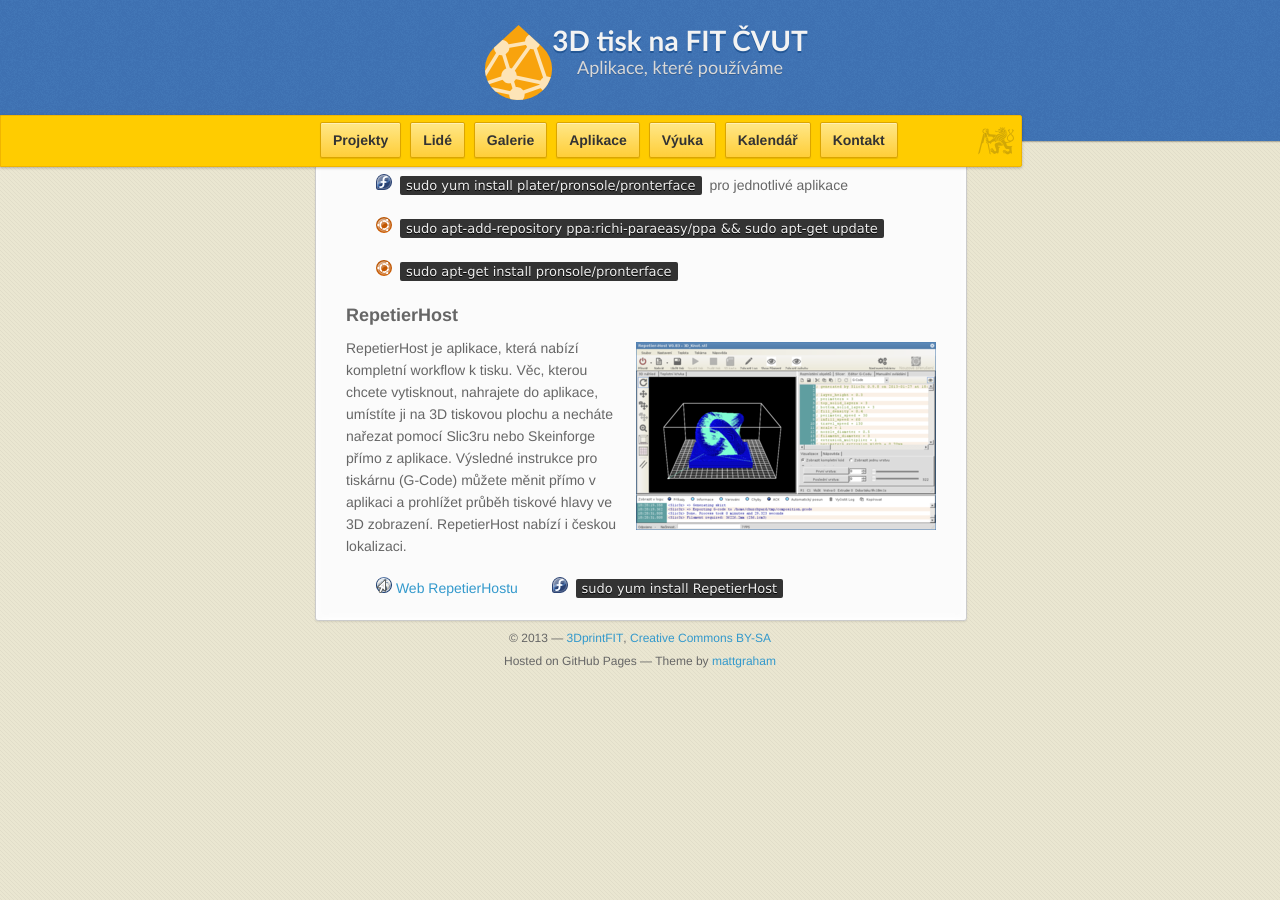
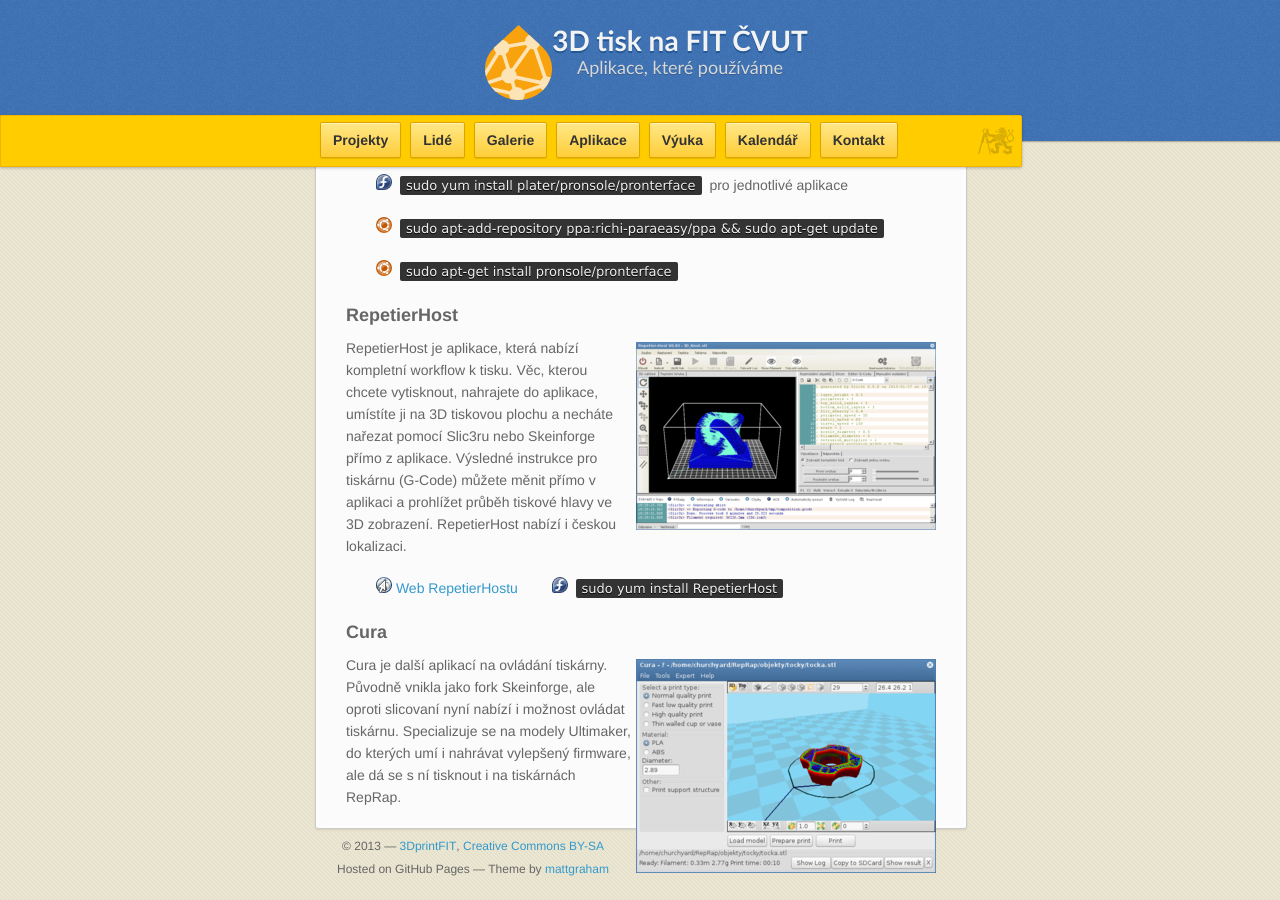
Before and after one commit to 3DprintFIT/3dprintfit.github.com, a Jekyll site: the page built from aplikace.md, in a window 1280 px wide and 900 px high, scrolled down 2052 px. Built offline with Jekyll 4.4.1, drawn with Linux system fonts in a browser that asks for light colours; nearby versions of some CDN libraries; before the commit the page ends 2744 px from its top, so only the background shows below that.

Commit message:
Added Cura

```diff
--- a/aplikace.md
+++ b/aplikace.md
@@ -70,3 +70,6 @@
 
 {{ site.icons.web }} [Web RepetierHostu](http://www.repetier.com/documentation/repetier-host/)
 {{ site.icons.fedora }} `sudo yum install RepetierHost`
+
+### Cura
+[![Cura](images/screens/cura_thumb.png)](images/screens/cura.png) Cura je další aplikací na ovládání tiskárny. Původně vnikla jako fork Skeinforge, ale oproti slicovaní nyní nabízí i možnost ovládat tiskárnu. Specializuje se na modely Ultimaker, do kterých umí i nahrávat vylepšený firmware, ale dá se s ní tisknout i na tiskárnách RepRap.
```
